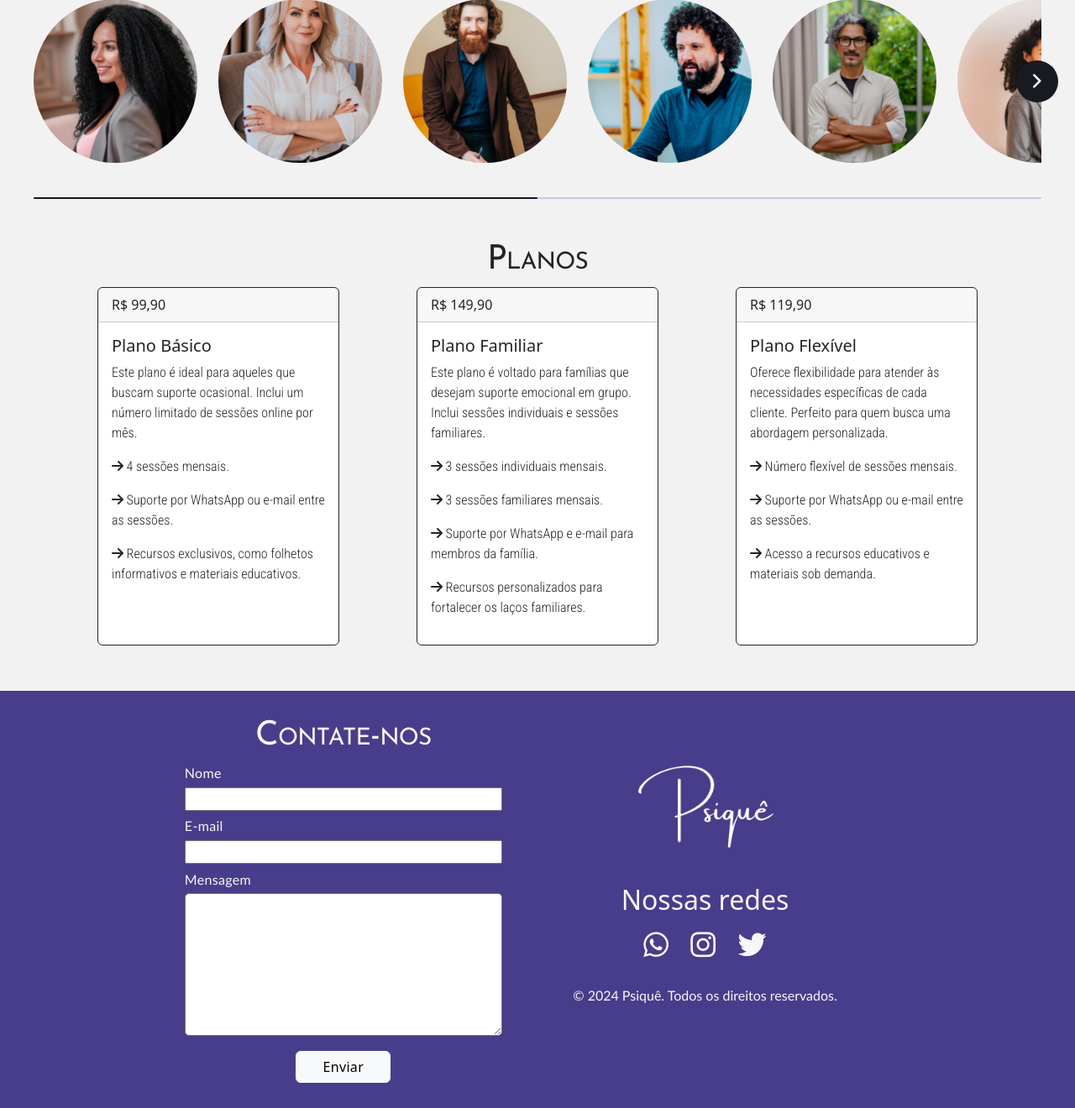
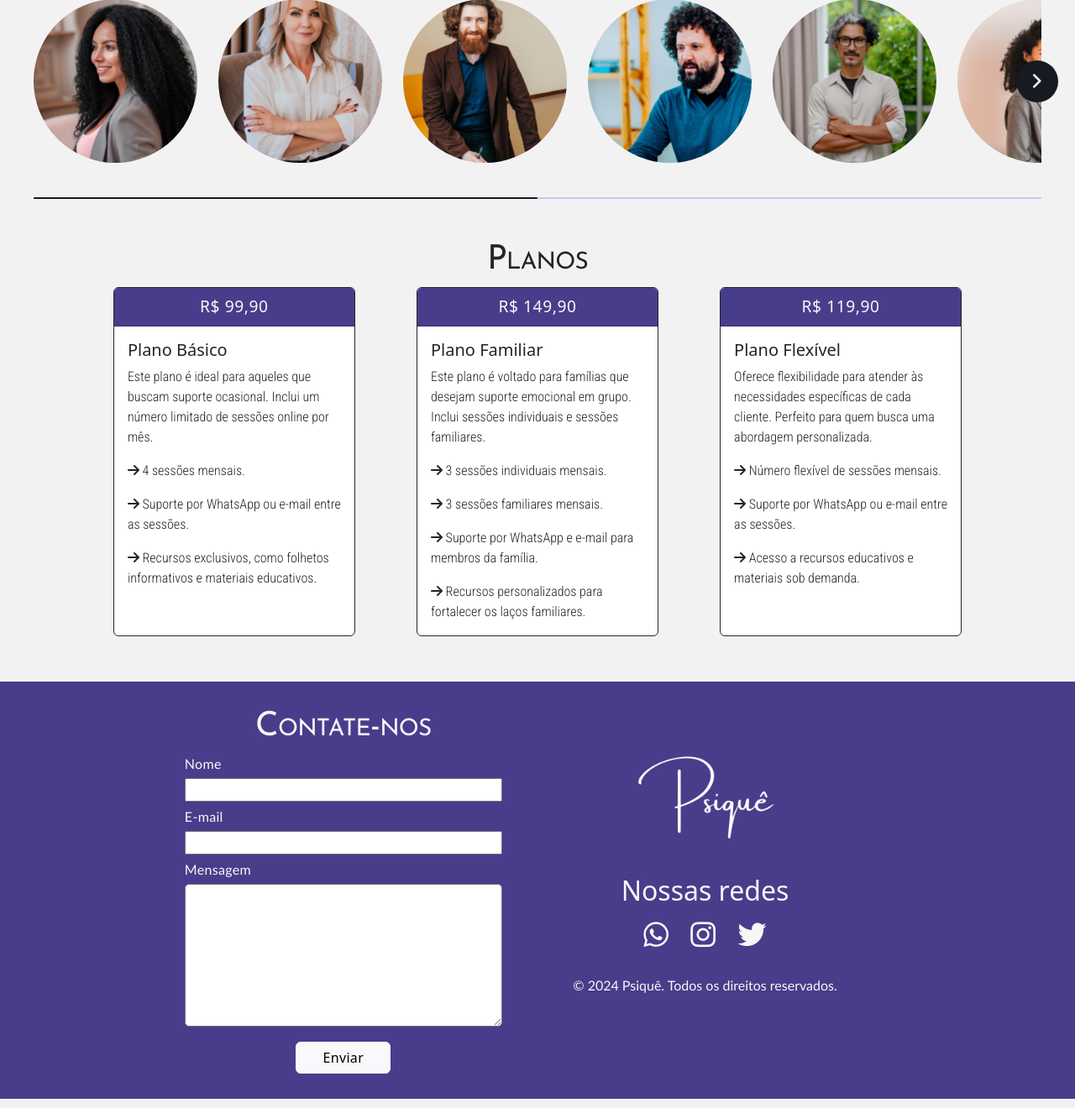
Before and after one commit to pedrosiqueirapb/psique, a PHP site: page /home.html in a window 1280 px wide. Shown: the part 1716-3036 px from the top of the page at 84% size. Run offline with PHP 8.4, Linux system fonts and the light colour scheme; some libraries are stand-ins or nearby versions.

Commit message:
Aproximando cards

```diff
--- a/src/home.css
+++ b/src/home.css
@@ -86,6 +86,17 @@ main p{
 .coluna-plano{
     display: flex;
     justify-content: center;
+}
+.card-header{
+    background-color: #483D8B!important;
+    color: #F7F7F7!important;
+    font-size: larger;
+    text-align: center;
+    font-weight: 500;
+    letter-spacing: 0.03em;
+}
+.card-text{
+    font-size: 1em;
 }
 .container-slider{
     max-width: 1200px;
--- a/src/home.html
+++ b/src/home.html
@@ -149,22 +149,23 @@
             <div class="container">
                 <div class="row">
                     <div class="col-4 coluna-plano">
-                        <div class="card border-dark mb-3" style="max-width: 18rem;">
+                        <div class="card border-dark mb-3" id="plano-basico" style="max-width: 18rem; margin-right: -1cm;">
                             <div class="card-header">R$ 99,90</div>
+
                             <div class="card-body text-dark">
                                 <h5 class="card-title">Plano Básico</h5>
                                 <p class="card-text">
                                     Este plano é ideal para aqueles que buscam suporte ocasional. Inclui um número limitado de sessões online por mês.<br>
                                 </p>
-                                <p>
+                                <p class="card-text">
                                     <i class="fa-solid fa-arrow-right"></i>
                                     4 sessões mensais.
                                 </p>
-                                <p>
+                                <p class="card-text">
                                     <i class="fa-solid fa-arrow-right"></i>
                                     Suporte por WhatsApp ou e-mail entre as sessões.
                                 </p>
-                                <p>
+                                <p class="card-text">
                                     <i class="fa-solid fa-arrow-right"></i>
                                     Recursos exclusivos, como folhetos informativos e materiais educativos.
                                 </p>
@@ -174,24 +175,25 @@
                     <div class="col-4 coluna-plano">
                         <div class="card border-dark mb-3" style="max-width: 18rem;">
                             <div class="card-header">R$ 149,90</div>
+
                             <div class="card-body text-dark">
                                 <h5 class="card-title">Plano Familiar</h5>
                                 <p class="card-text">
                                     Este plano é voltado para famílias que desejam suporte emocional em grupo. Inclui sessões individuais e sessões familiares.
                                 </p>
-                                <p>
+                                <p class="card-text">
                                     <i class="fa-solid fa-arrow-right"></i>
                                     3 sessões individuais mensais.
                                 </p>
-                                <p>
+                                <p class="card-text">
                                     <i class="fa-solid fa-arrow-right"></i>
                                     3 sessões familiares mensais.
                                 </p>
-                                <p>
+                                <p class="card-text">
                                     <i class="fa-solid fa-arrow-right"></i>
                                     Suporte por WhatsApp e e-mail para membros da família.
                                 </p>
-                                <p>
+                                <p class="card-text">
                                     <i class="fa-solid fa-arrow-right"></i>
                                     Recursos personalizados para fortalecer os laços familiares.
                                 </p>
@@ -199,22 +201,23 @@
                         </div>
                     </div>
                     <div class="col-4 coluna-plano">
-                        <div class="card border-dark mb-3" style="max-width: 18rem;">
+                        <div class="card border-dark mb-3" style="max-width: 18rem; margin-left: -1cm;">
                             <div class="card-header">R$ 119,90</div>
+
                             <div class="card-body text-dark">
                                 <h5 class="card-title">Plano Flexível</h5>
                                 <p class="card-text">
                                     Oferece flexibilidade para atender às necessidades específicas de cada cliente. Perfeito para quem busca uma abordagem personalizada.
                                 </p>
-                                <p>
+                                <p class="card-text">
                                     <i class="fa-solid fa-arrow-right"></i>
                                     Número flexível de sessões mensais.
                                 </p>
-                                <p>
+                                <p class="card-text">
                                     <i class="fa-solid fa-arrow-right"></i>
                                     Suporte por WhatsApp ou e-mail entre as sessões.
                                 </p>
-                                <p>
+                                <p class="card-text">
                                     <i class="fa-solid fa-arrow-right"></i>
                                     Acesso a recursos educativos e materiais sob demanda.
                                 </p>
```
